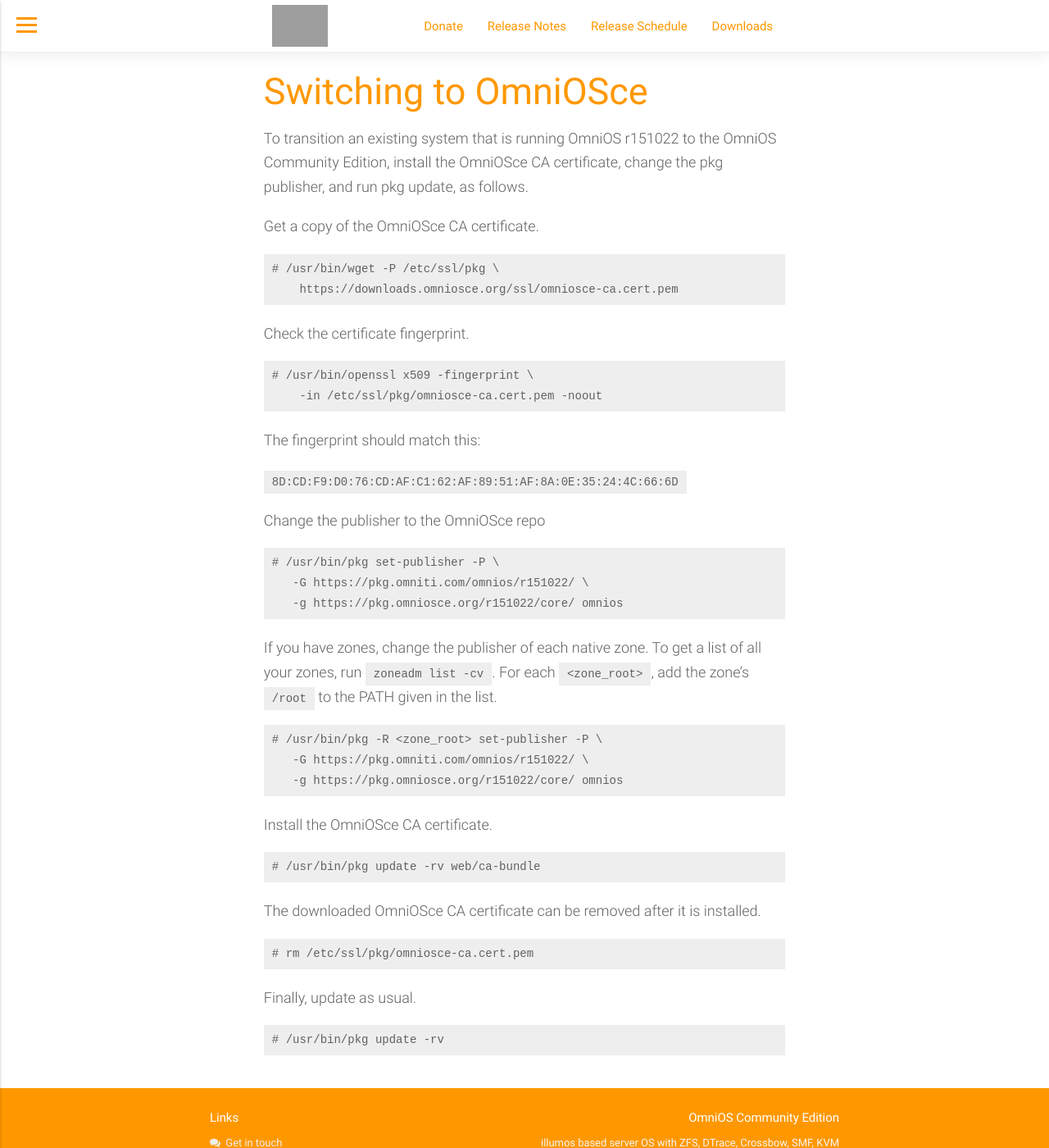
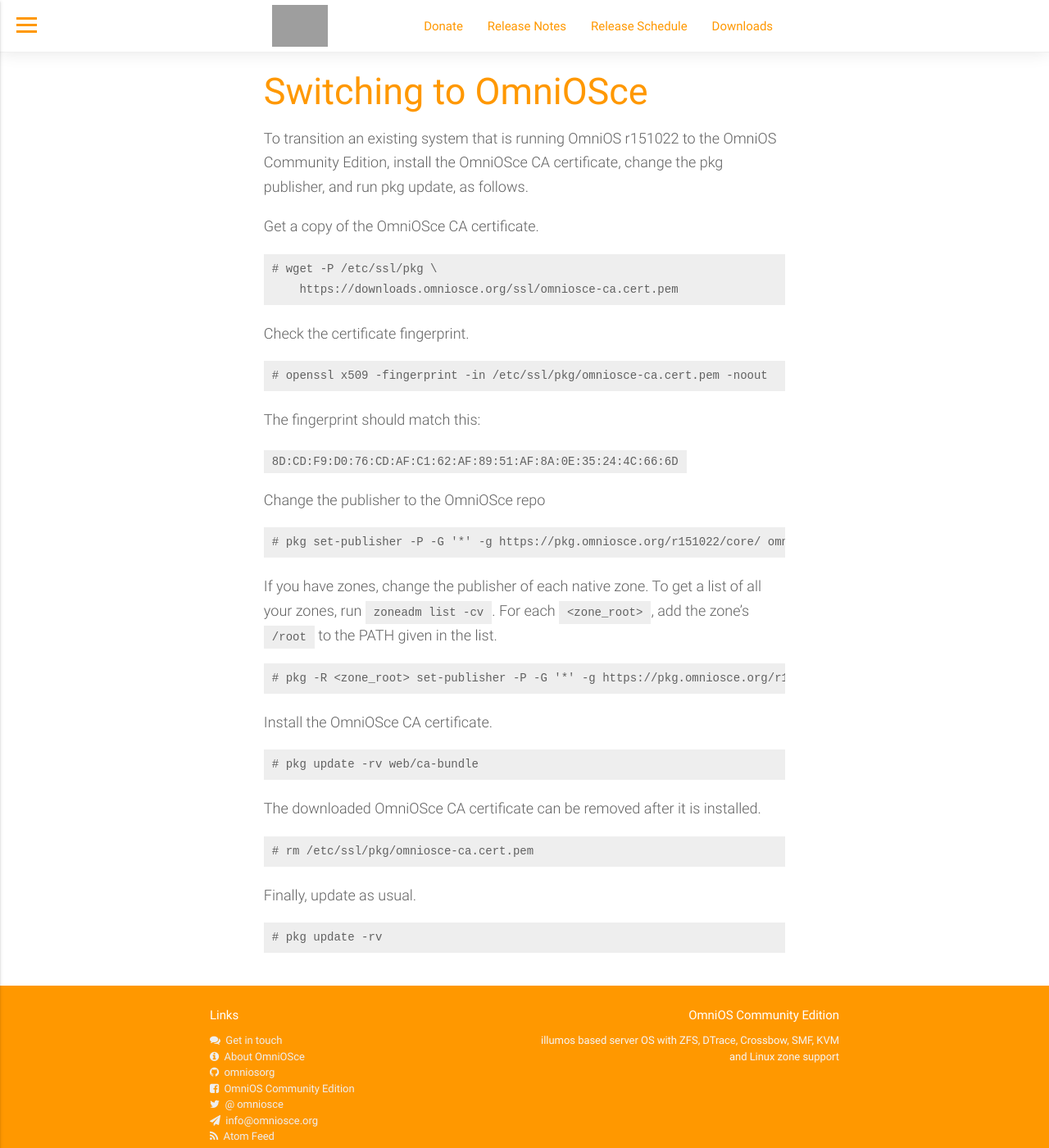
Before and after one commit to omniosorg/omniosorg.github.io, a Jekyll site: the page built from _docs/setup/switch.md, in a window 1280 px wide and 1400 px high. Shown: the whole window at 82% size. Built offline with Jekyll 4.4.1, drawn with Linux system fonts in a browser that asks for light colours; grey boxes are pictures that could not be loaded.

Commit message:
Update upgrade/switch documentation to track stable

````diff
--- a/_docs/setup/switch.md
+++ b/_docs/setup/switch.md
@@ -14,15 +14,14 @@
 Get a copy of the OmniOSce CA certificate.
 
 ```
-# /usr/bin/wget -P /etc/ssl/pkg \
+# wget -P /etc/ssl/pkg \
     https://downloads.omniosce.org/ssl/omniosce-ca.cert.pem
 ```
 
 Check the certificate fingerprint.
 
 ```
-# /usr/bin/openssl x509 -fingerprint \
-    -in /etc/ssl/pkg/omniosce-ca.cert.pem -noout
+# openssl x509 -fingerprint -in /etc/ssl/pkg/omniosce-ca.cert.pem -noout
 ```
 
 The fingerprint should match this:
@@ -32,24 +31,22 @@
 Change the publisher to the OmniOSce repo
 
 ```
-# /usr/bin/pkg set-publisher -P \
-   -G https://pkg.omniti.com/omnios/r151022/ \
-   -g https://pkg.omniosce.org/r151022/core/ omnios
+# pkg set-publisher -P -G '*' -g https://pkg.omniosce.org/r151022/core/ omnios
 ```
 
-If you have zones, change the publisher of each native zone.  To get a list of all your zones, run `zoneadm list -cv`. For each `<zone_root>`, add the zone's `/root` to the PATH given in the list.
+If you have zones, change the publisher of each native zone.  To get a list of
+all your zones, run `zoneadm list -cv`. For each `<zone_root>`, add the zone's
+`/root` to the PATH given in the list.
 
 
 ```
-# /usr/bin/pkg -R <zone_root> set-publisher -P \
-   -G https://pkg.omniti.com/omnios/r151022/ \
-   -g https://pkg.omniosce.org/r151022/core/ omnios
+# pkg -R <zone_root> set-publisher -P -G '*' -g https://pkg.omniosce.org/r151022/core/ omnios
 ```
 
 Install the OmniOSce CA certificate.
 
 ```
-# /usr/bin/pkg update -rv web/ca-bundle
+# pkg update -rv web/ca-bundle
 ```
 
 The downloaded OmniOSce CA certificate can be removed after it is installed.
@@ -61,5 +58,5 @@
 Finally, update as usual.
 
 ```
-# /usr/bin/pkg update -rv
+# pkg update -rv
 ```
````
Also changed, not shown: upgrade.md (+5 -9 lines).
